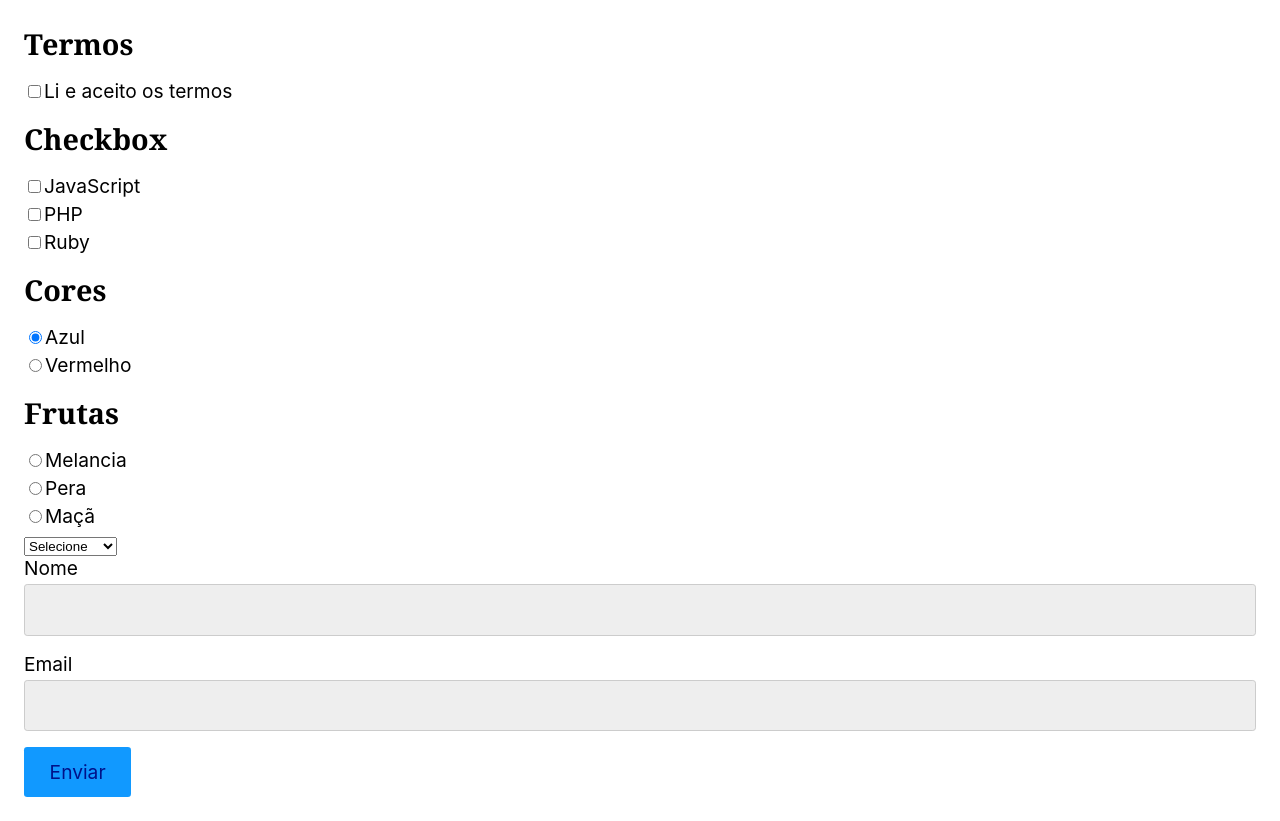
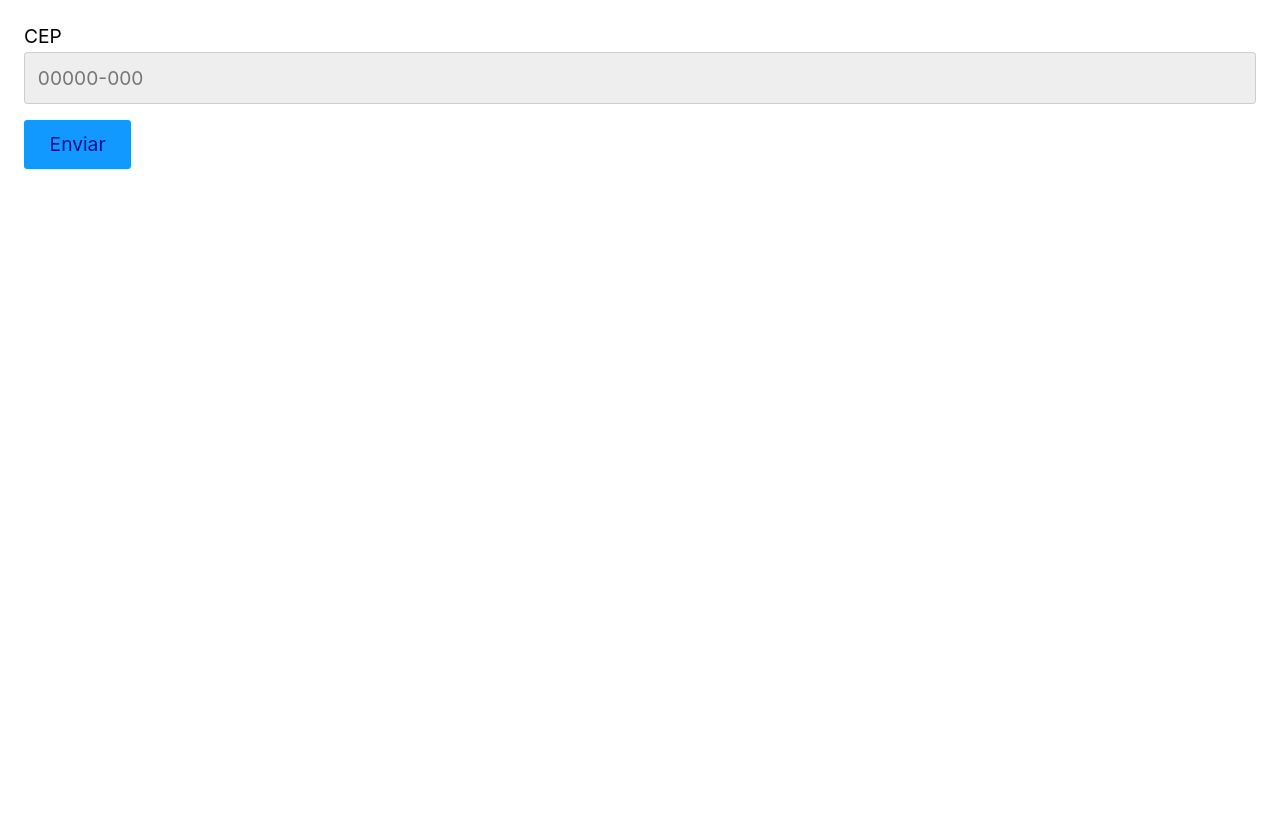
Before and after one commit to PauloMarolla/Curso-Origamid-React-Completo, a React (Create React App) app: page / in a window 1280 px wide. After the commit the page ends 800 px from the top, so only its background shows below. Built offline with nearby package versions, Linux system fonts and the light colour scheme.

Commit message:
validacao

```diff
--- a/src/App.js
+++ b/src/App.js
@@ -1,62 +1,54 @@
 import React from 'react';
 import Input from './Form/Input';
-import Radio from './Form/Radio';
-import Select from './Form/Select';
-import Checkbox from './Form/Checkbox';
 
 const App = () => {
-  //usar os useStates dos formularios, sempre dentro do form completo, nunca no componente
-  const [nome, setNome] = React.useState('');
-  const [email, setEmail] = React.useState('');
-  // produto = selectHTML
-  const [produto, setProduto] = React.useState('');
-  // [cor, fruta] = inputRadioHTML
-  const [cor, setCor] = React.useState('Azul');
-  const [fruta, setFruta] = React.useState('Azul');
-  // [linguagens, termos] = inputCheckboxHTML
-  const [linguagens, setLinguagens] = React.useState([]);
-  const [termos, setTermos] = React.useState([]);
+  const [cep, setCep] = React.useState('');
+  const [erro, setErro] = React.useState(null);
+
+  function validateCep(value) {
+    if (value.length === 0) {
+      setErro('Preencha um valor');
+      return false;
+    } else if (!/^\d{5}-?\d{3}$/.test(value)) {
+      setErro('Preencha um CEP válido');
+      return false;
+    } else {
+      setErro(null);
+      return true;
+    }
+  }
+
+  function handleBlur({ target }) {
+    validateCep(target.value);
+  }
+
+  function handleChange({ target }) {
+    if (erro) validateCep(target.value);
+    setCep(target.value);
+  }
+
+  function handleSubmit(event) {
+    event.preventDefault();
+    if (validateCep(cep)) {
+      console.log('enviou');
+    } else {
+      console.log('nao enviou');
+    }
+  }
 
   return (
     <>
-      <form>
-        <h2>Termos</h2>
-        <Checkbox
-          options={['Li e aceito os termos']}
-          value={termos}
-          setValue={setTermos}
-          required
+      <form onSubmit={handleSubmit}>
+        <Input
+          type="text"
+          label="CEP"
+          id="cep"
+          placeholder="00000-000"
+          value={cep}
+          onChange={handleChange}
+          onBlur={handleBlur}
         />
-        <h2>Checkbox</h2>
-        <Checkbox
-          options={['JavaScript', 'PHP', 'Ruby']}
-          value={linguagens}
-          setValue={setLinguagens}
-        />
-        {/* passando os parametros para o campo de input Radio */}
-        <h2>Cores</h2>
-        <Radio options={['Azul', 'Vermelho']} value={cor} setValue={setCor} />
-        <h2>Frutas</h2>
-        <Radio
-          options={['Melancia', 'Pera', 'Maçã']}
-          value={fruta}
-          setValue={setFruta}
-        />
-        {/* passando os parametros para o campo de select */}
-        <Select
-          options={['notebook', 'smartphone', 'tablet']}
-          value={produto}
-          setValue={setProduto}
-        />
-        {/* passando os parametros para o campo de input */}
-        <Input
-          id="nome"
-          label="Nome"
-          value={nome}
-          setValue={setNome}
-          required
-        />
-        <Input id="email" label="Email" value={email} setValue={setEmail} />
+        {erro && <p>{erro}</p>}
         <button>Enviar</button>
       </form>
     </>
--- a/src/Form/Input.js
+++ b/src/Form/Input.js
@@ -1,7 +1,7 @@
 import React from 'react';
 
 // desestruturo os dados mais comuns e uso rest para todas as demais propriedades
-const Input = ({ label, id, setValue, ...props }) => {
+const Input = ({ label, id, onChange, ...props }) => {
   return (
     <>
       <label htmlFor={id}>{label}</label>
@@ -9,7 +9,7 @@ const Input = ({ label, id, setValue, ...props }) => {
         type="text"
         id={id}
         name={id}
-        onChange={({ target }) => setValue(target.value)}
+        onChange={onChange}
         //uso rest para todas as demais propriedades
         {...props}
       />
```
